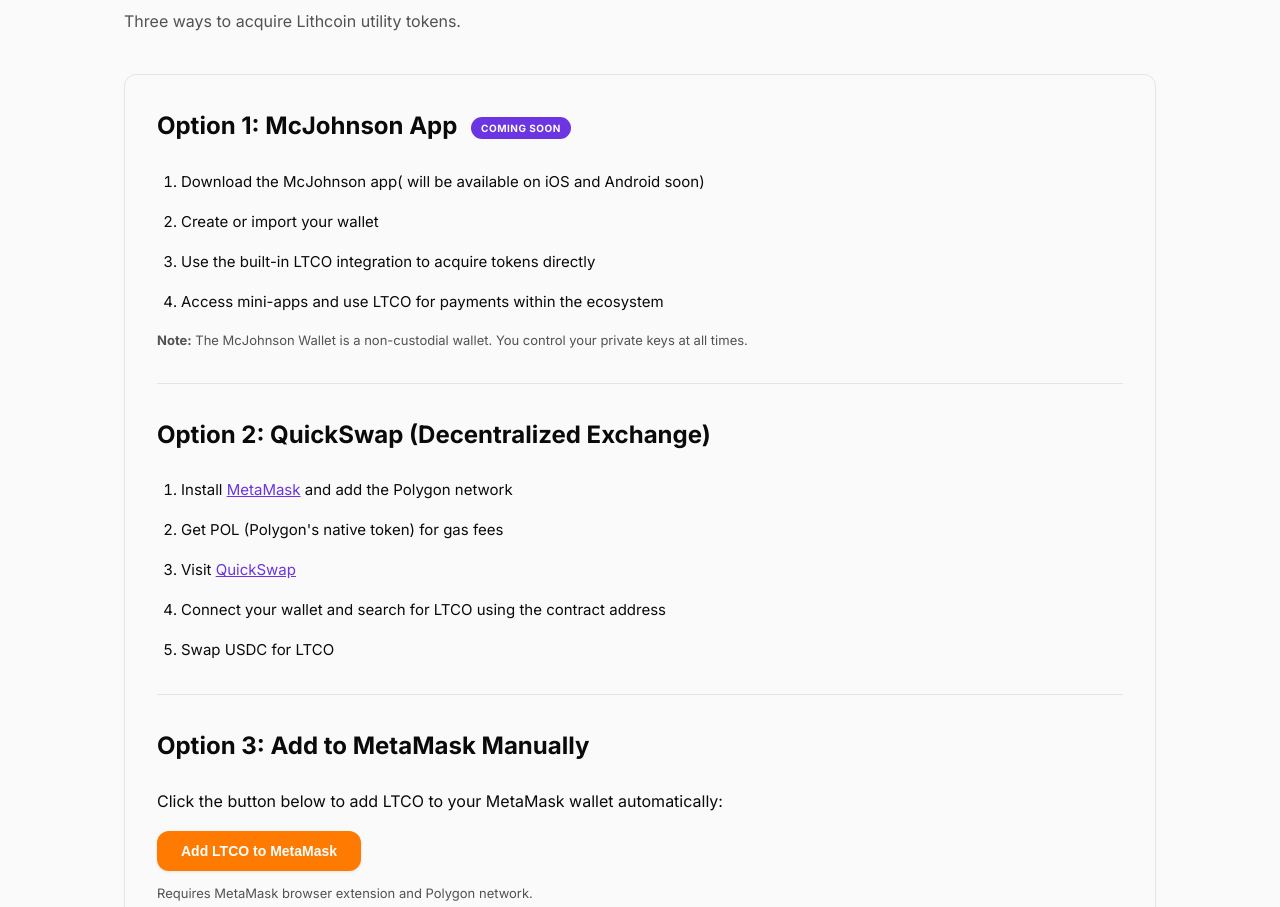
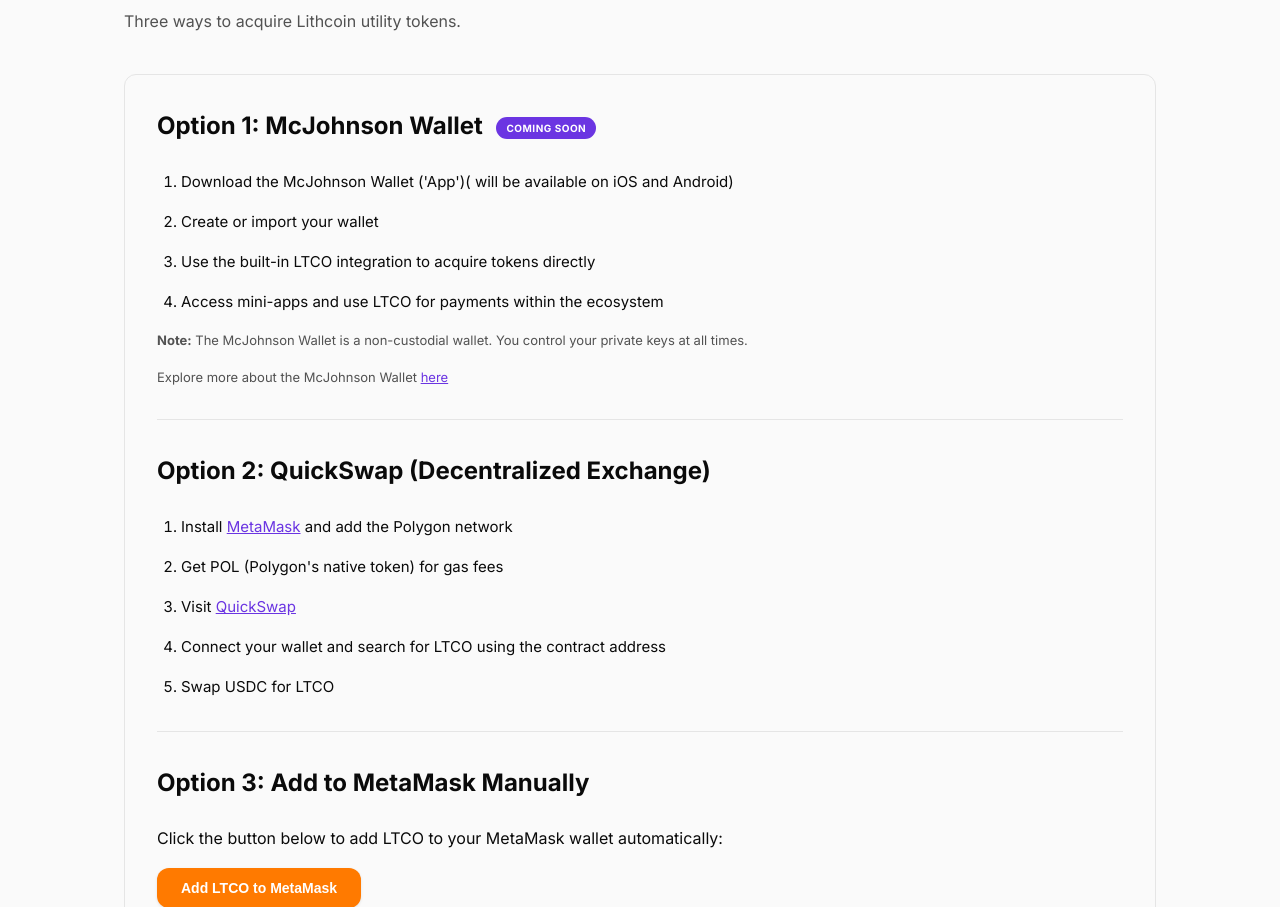
Before and after one commit to etsgoc/Lithcoin, a plain HTML site: page index.html in a window 1280 px wide. Shown: the part 2795-3702 px from the top of the page. Drawn offline with Linux system fonts and the light colour scheme.

Commit message:
Update McJohnson App to McJohnson Wallet

```diff
--- a/index.html
+++ b/index.html
@@ -529,15 +529,18 @@
       <p class="section-sub">Three ways to acquire Lithcoin utility tokens.</p>
 
       <div class="how-to-buy">
-        <h3>Option 1: McJohnson App <span class="coming-soon-pill">Coming Soon</span></h3>
+        <h3>Option 1: McJohnson Wallet <span class="coming-soon-pill">Coming Soon</span></h3>
         <ol>
-          <li>Download the McJohnson app( will be available on iOS and Android soon)</li>
+          <li>Download the McJohnson Wallet ('App')( will be available on iOS and Android)</li>
           <li>Create or import your wallet</li>
           <li>Use the built-in LTCO integration to acquire tokens directly</li>
           <li>Access mini-apps and use LTCO for payments within the ecosystem</li>
         </ol>
         <p style="margin-top: 16px; font-size: 13px; color: var(--gray-600);">
           <strong>Note:</strong> The McJohnson Wallet is a non-custodial wallet. You control your private keys at all times.
+        </p>
+        <p style="margin-top: 16px; font-size: 13px; color: var(--gray-600);">
+          Explore more about the McJohnson Wallet <a href="../index.html" style="color: var(--purple);">here</a>
         </p>
 
         <div class="platform">
```
